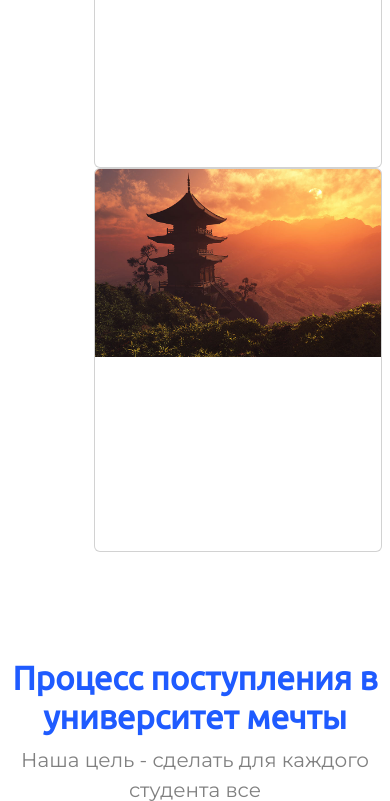
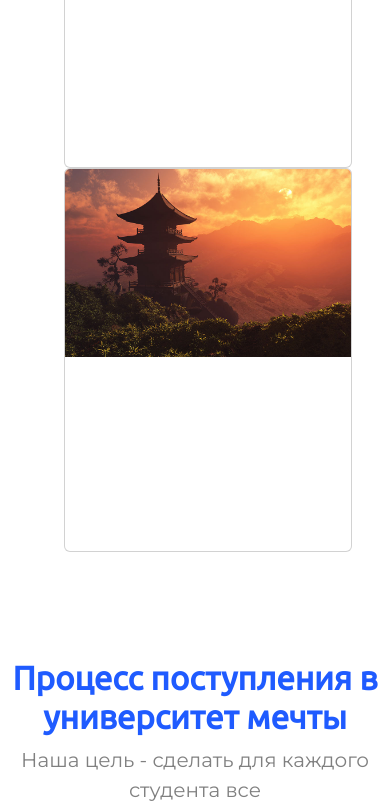
Before and after one commit to Yerassyliitu/turkdunyasi, a Django app: page / in a window 390 px wide. Shown: the part 1631-2432 px from the top of the page. Run offline with Django 4.2, Linux system fonts and the light colour scheme; data that the repository does not hold is empty; some libraries are stand-ins or nearby versions.

Commit message:
design over 2

```diff
--- a/static/css/main.css
+++ b/static/css/main.css
@@ -17,7 +17,7 @@ body{
 }
 @media only screen and (max-width: 768px){
     .sec3div{
-    margin-left: 50px;
+    margin-left: 20px;
     }
 }
 @media only screen and (min-width: 768px){
```
